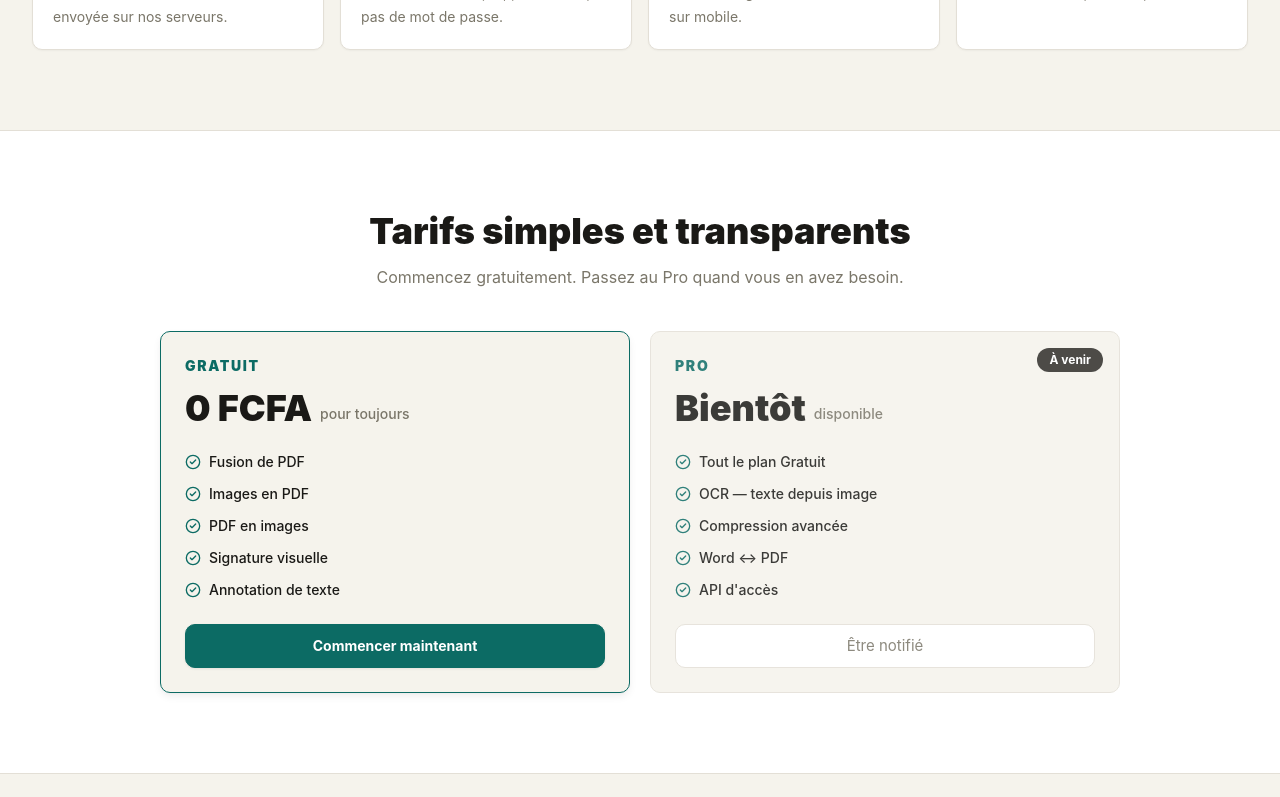
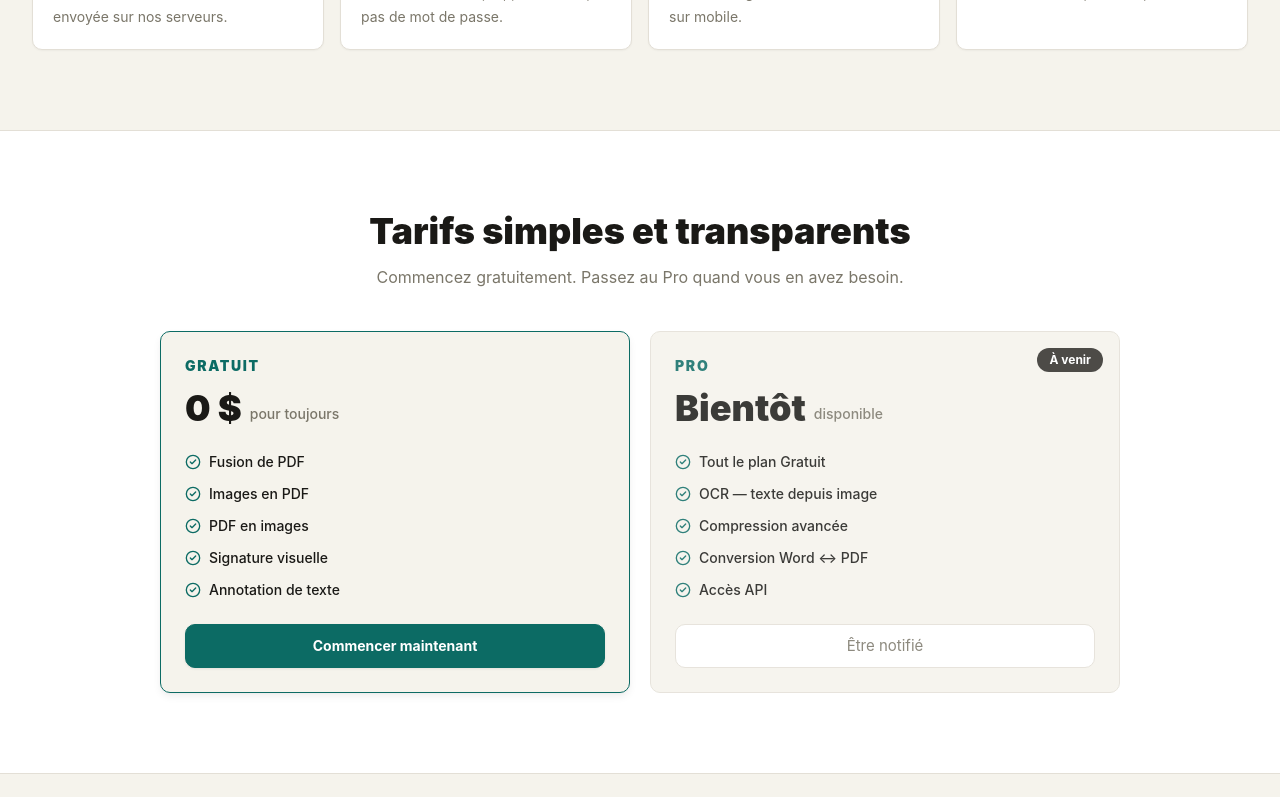
Before and after one commit to omadigital23/pdf_universe, a Next.js app: page /fr in a window 1280 px wide. Shown: the part 1718-2515 px from the top of the page. Built offline with nearby package versions, Linux system fonts and the light colour scheme.

Commit message:
Internationalize pricing copy

```diff
--- a/messages/en.json
+++ b/messages/en.json
@@ -89,7 +89,7 @@
     "planProFeature1": "Everything in Free",
     "planProFeature2": "OCR — text from images",
     "planProFeature3": "Advanced compression",
-    "planProFeature4": "Word ↔ PDF",
+    "planProFeature4": "Word ↔ PDF conversion",
     "planProFeature5": "API access",
     "planProBtn": "Get notified",
     "planProBadge": "Coming soon",
@@ -119,7 +119,7 @@
     "previewEmpty": "No preview available",
     "previewUnavailable": "Preview unavailable.",
     "nextTierTitle": "Next tier",
-    "nextTierDesc": "OCR, advanced compression, Word to PDF and PDF to Word can be added with a dedicated backend.",
+    "nextTierDesc": "OCR, advanced compression, Word ↔ PDF conversion and API access will be added to Pro with a dedicated backend.",
     "dropDragOrBrowse": "Drag and drop or browse",
     "dropRemove": "Remove",
     "dropIncompatible": "Some files are not compatible with this tool.",
--- a/messages/fr.json
+++ b/messages/fr.json
@@ -48,7 +48,7 @@
     "statToolsDesc": "pour vos documents quotidiens",
     "statLocal": "100%",
     "statLocalDesc": "local-first dans le navigateur",
-    "statPrice": "0 FCFA",
+    "statPrice": "0 $",
     "statPriceDesc": "sans compte pour commencer",
     "featuresTitle": "5 outils PDF essentiels",
     "featuresSubtitle": "Tout ce dont vous avez besoin pour gérer vos PDF au quotidien, en un seul endroit.",
@@ -75,7 +75,7 @@
     "pricingTitle": "Tarifs simples et transparents",
     "pricingSubtitle": "Commencez gratuitement. Passez au Pro quand vous en avez besoin.",
     "planFreeTitle": "Gratuit",
-    "planFreePrice": "0 FCFA",
+    "planFreePrice": "0 $",
     "planFreePeriod": "pour toujours",
     "planFreeFeature1": "Fusion de PDF",
     "planFreeFeature2": "Images en PDF",
@@ -89,8 +89,8 @@
     "planProFeature1": "Tout le plan Gratuit",
     "planProFeature2": "OCR — texte depuis image",
     "planProFeature3": "Compression avancée",
-    "planProFeature4": "Word ↔ PDF",
-    "planProFeature5": "API d'accès",
+    "planProFeature4": "Conversion Word ↔ PDF",
+    "planProFeature5": "Accès API",
     "planProBtn": "Être notifié",
     "planProBadge": "À venir",
     "ctaTitle": "Prêt à maîtriser vos PDF ?",
@@ -119,7 +119,7 @@
     "previewEmpty": "Aucun aperçu disponible",
     "previewUnavailable": "Aperçu indisponible.",
     "nextTierTitle": "Prochain palier",
-    "nextTierDesc": "OCR, compression avancée, Word vers PDF et PDF vers Word pourront être ajoutés avec un backend dédié.",
+    "nextTierDesc": "OCR, compression avancée, conversion Word ↔ PDF et accès API seront ajoutés au plan Pro avec un backend dédié.",
     "dropDragOrBrowse": "Glisser-déposer ou parcourir",
     "dropRemove": "Retirer",
     "dropIncompatible": "Certains fichiers ne sont pas compatibles avec cet outil.",
--- a/src/app/[locale]/page.tsx
+++ b/src/app/[locale]/page.tsx
@@ -126,7 +126,7 @@ export default async function LandingPage({ params }: Props) {
               offers: {
                 "@type": "Offer",
                 price: "0",
-                priceCurrency: locale === "fr" ? "XOF" : "USD",
+                priceCurrency: "USD",
               },
               publisher: {
                 "@type": "Organization",
```
